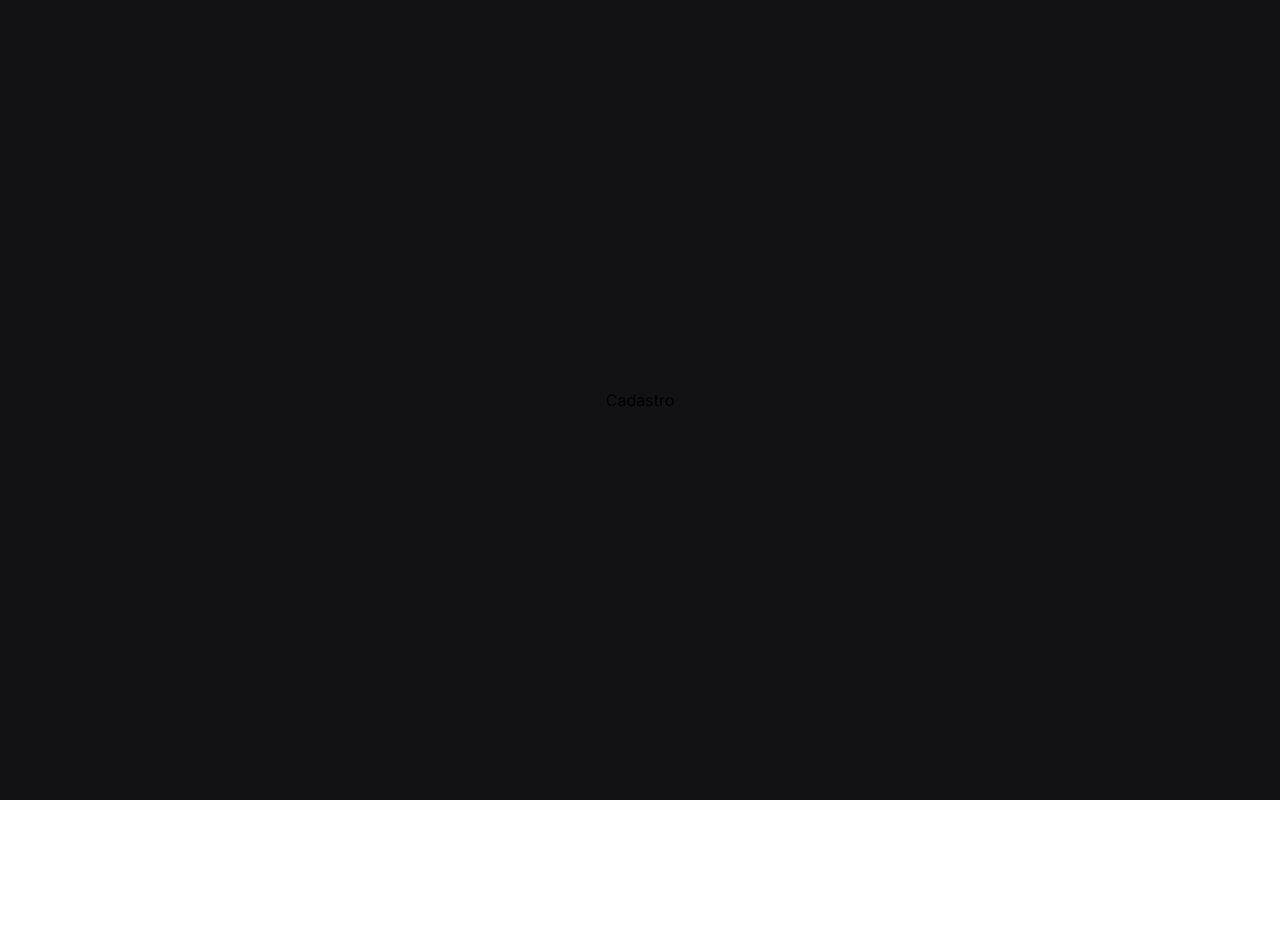
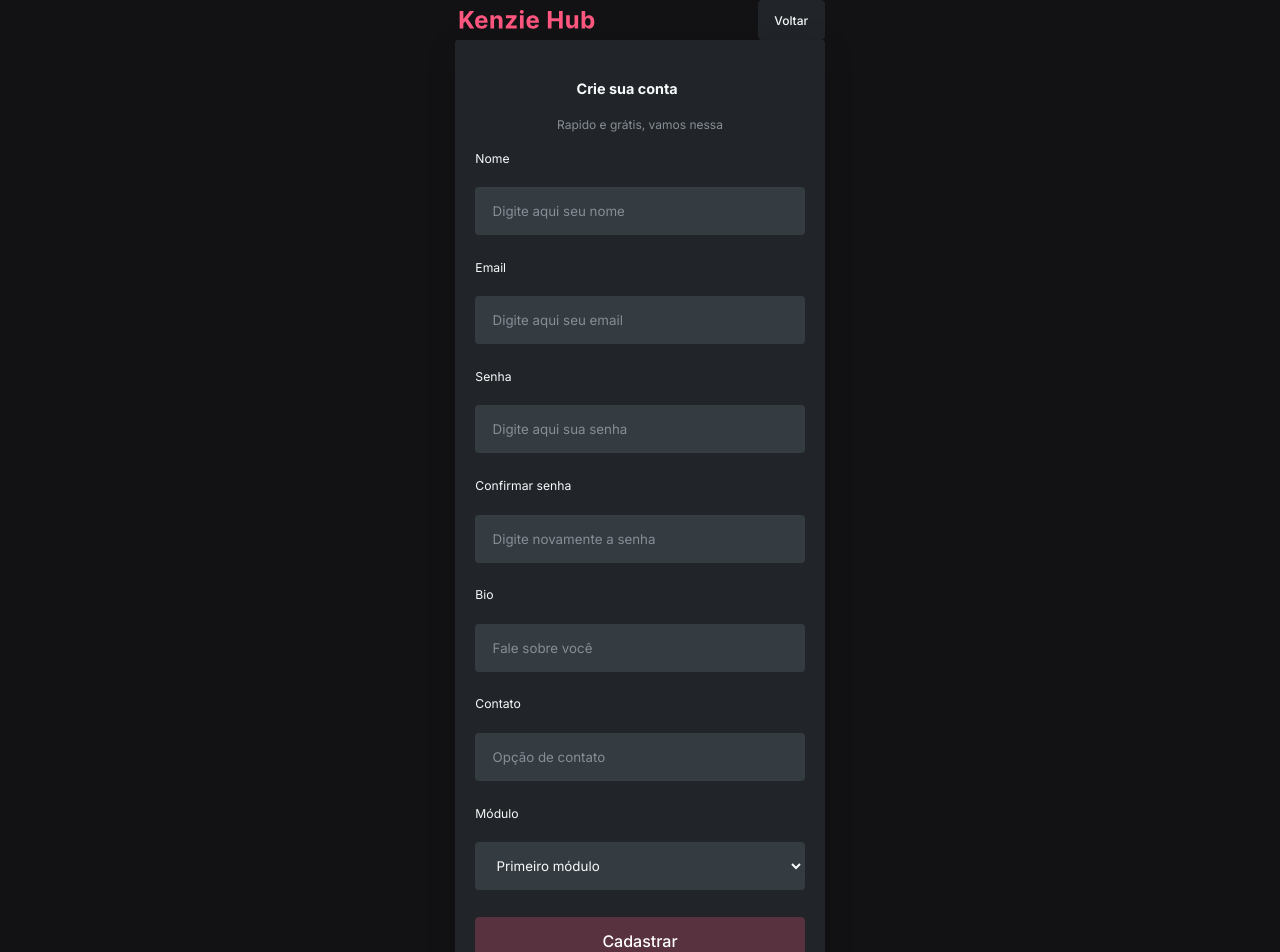
Before and after one commit to Kenzie-Academy-Brasil-Developers/react-entrega-s2-kenzie-hub-debcorrea, a React (Create React App) app: page / in a window 1280 px wide. Shown: the top 952 px of the page. Before the commit the page ends 800 px from the top, so only its background shows below. Built offline with nearby package versions, Linux system fonts and the light colour scheme.

Commit message:
feat: register page created with form verifications

```diff
--- a/src/App.css
+++ b/src/App.css
@@ -1,6 +1,6 @@
 .App {
-  width: 100vw;
-  height: 100vh;
+  width: 100%;
+  min-height: 100vh;
 
   display: flex;
   flex-direction: column;
--- a/src/Components/Form/style.js
+++ b/src/Components/Form/style.js
@@ -27,7 +27,7 @@ export const InputContainer = styled.div`
     color: #f8f9fa;
   }
 
-  input {
+  input, select {
     height: ${(props) => `${props.height}px`};
 
     color: #f8f9fa;
@@ -54,7 +54,7 @@ export const InputContainer = styled.div`
       font-size: 12.18px;
     }
 
-    input {
+    input, select {
       height: ${(props) => `${props.lgHeight}px`};
 
       padding-left: 16.24px;
@@ -110,3 +110,13 @@ export const BottomContainer = styled.div`
     }
   }
 `;
+
+export const StyledSpan = styled.span`
+  font-size: 9.6px;
+  font-weight: 400;
+  color: #868e96;
+
+  @media (min-width: 425px) {
+    font-size: 12px;
+  }
+`;
--- /dev/null
+++ b/src/Pages/Register/index.jsx
@@ -0,0 +1,216 @@
+import {
+  ButtonContainer,
+  StyledContainer,
+  StyledHeader,
+  Title,
+} from "../../Style/global";
+import Logo from "../../Assets/Logo.svg";
+import {
+  InputContainer,
+  StyledButton,
+  StyledForm,
+  StyledSpan,
+} from "../../Components/Form/style";
+
+import * as yup from "yup";
+import { useForm } from "react-hook-form";
+import { yupResolver } from "@hookform/resolvers/yup";
+import { useHistory } from "react-router-dom";
+
+const Register = () => {
+  const history = useHistory();
+
+  const schema = yup.object().shape({
+    name: yup.string().required("Campo obrigatório"),
+    email: yup.string().required("Campo obrigatório").email("Email inválido"),
+    password: yup
+      .string()
+      .required("Campo obrigatório")
+      .min(6, "Mínimo 6 caracteres"),
+    confirmPassword: yup
+      .string()
+      .required("Campo obrigatório")
+      .oneOf([yup.ref("password")], "Senhas diferentes"),
+    bio: yup.string().required("Campo obrigatório"),
+    contact: yup.string().required("Campo obrigatório"),
+    module: yup.string(),
+  });
+
+  const {
+    register,
+    handleSubmit,
+    formState: { errors },
+  } = useForm({ resolver: yupResolver(schema) });
+
+  const login = ({ name, email, password, bio, contact, module }) => {
+    const user = { name, email, password, bio, contact, module };
+
+    console.log(user);
+  };
+
+  return (
+    <>
+      <StyledHeader
+        width={98}
+        height={17}
+        lgWidth={144}
+        lgHeight={20}
+        ctWidth={296}
+        lgCtWidth={370}
+      >
+        <img src={Logo} alt="Logo da Kenzie Hub em rosa" />
+
+        <ButtonContainer width={80} height={32} lgWidth={67.5} lgHeight={40.1}>
+          <StyledButton
+            onClick={() => history.push("/login")}
+            height={32}
+            lgHeight={40.1}
+            background="#212529"
+            size={9.6}
+            lgSize={12}
+            color="#f8f9fa"
+          >
+            Voltar
+          </StyledButton>
+        </ButtonContainer>
+      </StyledHeader>
+
+      <main>
+        <StyledContainer
+          width={296}
+          lgWidth={370}
+          gap={17.6}
+          lgGap={22}
+          paddingH={33.6}
+          paddingW={18}
+          lgPaddingH={42}
+          lgPaddingW={22.5}
+        >
+          <Title size={14.4} width={101.55} lgsize={18} lgWidth={127}>
+            Crie sua conta
+          </Title>
+
+          <StyledSpan>Rapido e grátis, vamos nessa</StyledSpan>
+
+          <StyledForm
+            onSubmit={handleSubmit(login)}
+            width={263.8}
+            lgWidth={329.3}
+          >
+            <InputContainer height={38.4} lgHeight={48}>
+              <label htmlFor="name">
+                Nome {errors.name && `- ${errors.name.message}`}
+              </label>
+
+              <input
+                id="name"
+                placeholder="Digite aqui seu nome"
+                {...register("name")}
+              />
+            </InputContainer>
+
+            <InputContainer height={38.4} lgHeight={48}>
+              <label htmlFor="email">
+                Email {errors.email && `- ${errors.email.message}`}
+              </label>
+
+              <input
+                id="email"
+                placeholder="Digite aqui seu email"
+                {...register("email")}
+              />
+            </InputContainer>
+
+            <InputContainer height={38.4} lgHeight={48}>
+              <label htmlFor="password">
+                Senha {errors.password && `- ${errors.password.message}`}
+              </label>
+
+              <input
+                id="password"
+                placeholder="Digite aqui sua senha"
+                type="password"
+                {...register("password")}
+              />
+            </InputContainer>
+
+            <InputContainer height={38.4} lgHeight={48}>
+              <label htmlFor="confirmPassword">
+                Confirmar senha{" "}
+                {errors.confirmPassword &&
+                  `- ${errors.confirmPassword.message}`}
+              </label>
+
+              <input
+                id="confirmPassword"
+                placeholder="Digite novamente a senha"
+                type="password"
+                {...register("confirmPassword")}
+              />
+            </InputContainer>
+
+            <InputContainer height={38.4} lgHeight={48}>
+              <label htmlFor="bio">
+                Bio {errors.bio && `- ${errors.bio.message}`}
+              </label>
+
+              <input
+                id="bio"
+                placeholder="Fale sobre você"
+                {...register("bio")}
+              />
+            </InputContainer>
+
+            <InputContainer height={38.4} lgHeight={48}>
+              <label htmlFor="contact">
+                Contato {errors.contact && `- ${errors.contact.message}`}
+              </label>
+
+              <input
+                id="contact"
+                placeholder="Opção de contato"
+                {...register("contact")}
+              />
+            </InputContainer>
+
+            <InputContainer height={38.4} lgHeight={48}>
+              <label htmlFor="module">Módulo</label>
+
+              <select id="module" {...register("module")}>
+                <option value="Primeiro módulo (Introdução ao Frontend)">
+                  Primeiro módulo
+                </option>
+
+                <option value="Segundo módulo (Frontend Avançado)">
+                  Segundo módulo
+                </option>
+
+                <option value="Terceiro módulo (Introdução ao Backend)">
+                  Terceiro módulo
+                </option>
+
+                <option value="Quarto módulo (Backend Avançado)">
+                  Quarto módulo
+                </option>
+              </select>
+            </InputContainer>
+
+            <StyledButton
+              type="submit"
+              height={38.4}
+              lgHeight={48}
+              background="#59323f"
+              size={12.8}
+              lgSize={16}
+              color="#ffffff"
+            >
+              Cadastrar
+            </StyledButton>
+          </StyledForm>
+        </StyledContainer>
+      </main>
+    </>
+  );
+};
+
+export default Register;
--- a/src/Routes/index.jsx
+++ b/src/Routes/index.jsx
@@ -1,12 +1,13 @@
 import { Switch, Route } from "react-router-dom";
 
 import Login from "../Pages/Login";
+import Register from "../Pages/Register";
 
 const Routes = () => {
   return (
     <Switch>
       <Route exact path="/">
-        Cadastro
+        <Register />
       </Route>
 
       <Route path="/login">
--- a/src/Style/global.js
+++ b/src/Style/global.js
@@ -31,7 +31,6 @@ export const GlobalStyle = createGlobalStyle`
     margin: 0;
     padding: 0;
     border: 0;
-    font-size: 100%;
     vertical-align: baseline;
   }
 
@@ -51,7 +50,11 @@ export const GlobalStyle = createGlobalStyle`
 `;
 
 export const StyledHeader = styled.header`
+  width: ${(props) => `${props.ctWidth}px`};
+
   display: flex;
+  align-items: center;
+  justify-content: space-between;
 
   img {
     width: ${(props) => `${props.width}px`};
@@ -59,10 +62,22 @@ export const StyledHeader = styled.header`
   }
 
   @media (min-width: 425px) {
+    width: ${(props) => `${props.lgCtWidth}px`};
+
     img {
       width: ${(props) => `${props.lgWidth}px`};
       height: ${(props) => `${props.lgHeight}px`};
     }
+  }
+`;
+
+export const ButtonContainer = styled.div`
+  width: ${(props) => `${props.width}px`};
+  height: ${(props) => `${props.height}px`};
+
+  @media (min-width: 425px) {
+    width: ${(props) => `${props.lgWidth}px`};
+    height: ${(props) => `${props.lgHeight}px`};
   }
 `;
 
@@ -82,9 +97,6 @@ export const StyledContainer = styled.div`
 
   box-shadow: 0px 3.20867px 32.0867px -8.02168px rgba(0, 0, 0, 0.25);
 
-  overflow: ${(props) => props.overflow};
-  scrollbar-width: none;
-
   @media (min-width: 425px) {
     width: ${(props) => `${props.lgWidth}px`};
 
@@ -95,15 +107,15 @@ export const StyledContainer = styled.div`
 `;
 
 export const Title = styled.h1`
-  font-size: ${(props) => props.size};
+  font-size: ${(props) => `${props.size}px`};
   font-weight: 700;
   color: #f8f9fa;
 
-  width: ${(props) => props.width};
+  width: ${(props) => `${props.width}px`};
 
   @media (min-width: 425px) {
-    font-size: ${(props) => props.lgSize};
+    font-size: ${(props) => `${props.lgSize}px`};
 
-    width: ${(props) => props.lgWidth};
+    width: ${(props) => `${props.lgWidth}px`};
   }
 `;
```
